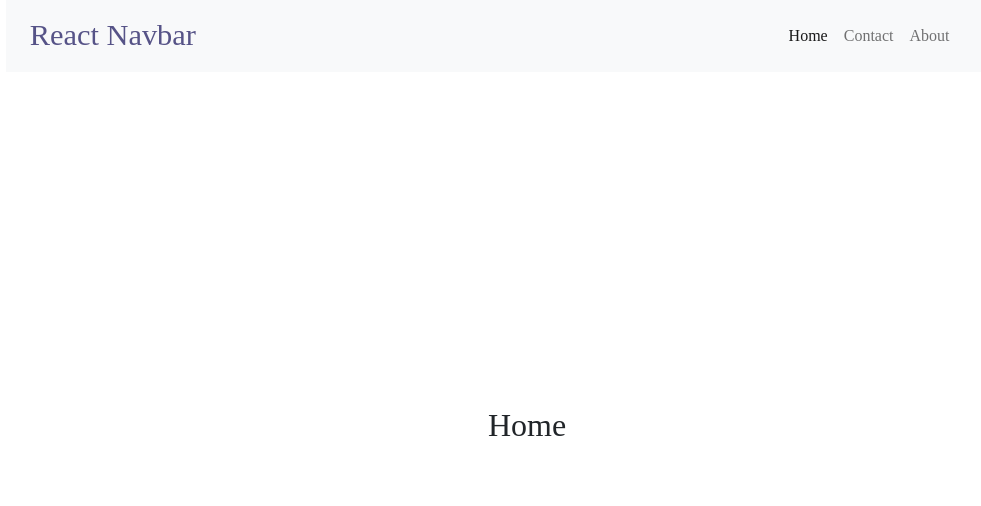
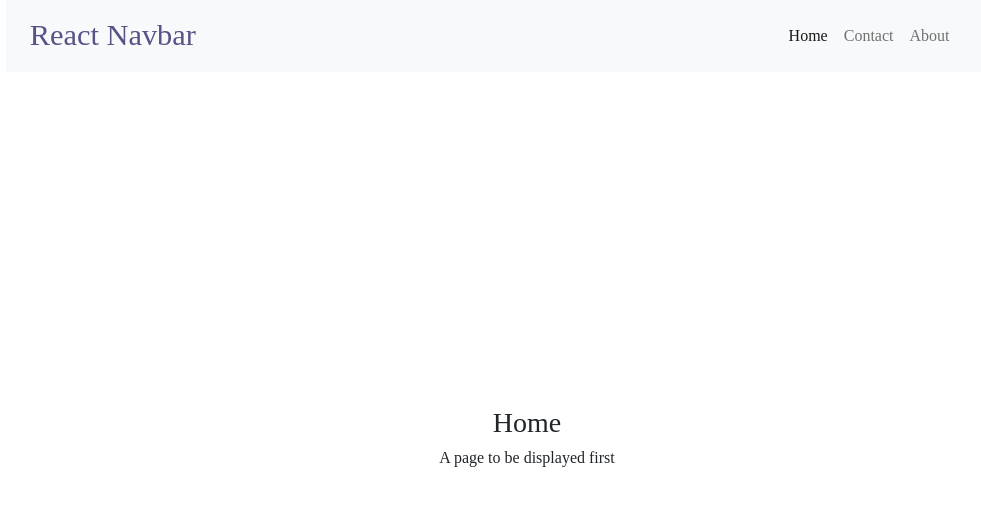
Before and after one commit to neha-aneja/code-demo, a React (Create React App) app: page / in a window 1280 px wide. Shown: the top 506 px of the page, without its empty margins (113-1094 px from the left). Built offline with nearby package versions, Linux system fonts and the light colour scheme; a web font is replaced by a local one.

Commit message:
Description added

```diff
--- a/src/Pages/Home/Home.js
+++ b/src/Pages/Home/Home.js
@@ -3,9 +3,10 @@ import React from 'react';
 const Home = () => {
     return (
         <div className="container">
-            <h2 className="text-center" style={{paddingTop:"30%"}}>
+            <h3 className="text-center" style={{paddingTop:"30%"}}>
                 Home
-            </h2>
+            </h3>
+            <h6 className="text-center">A page to be displayed first</h6>
         </div>
     )
 }
```
